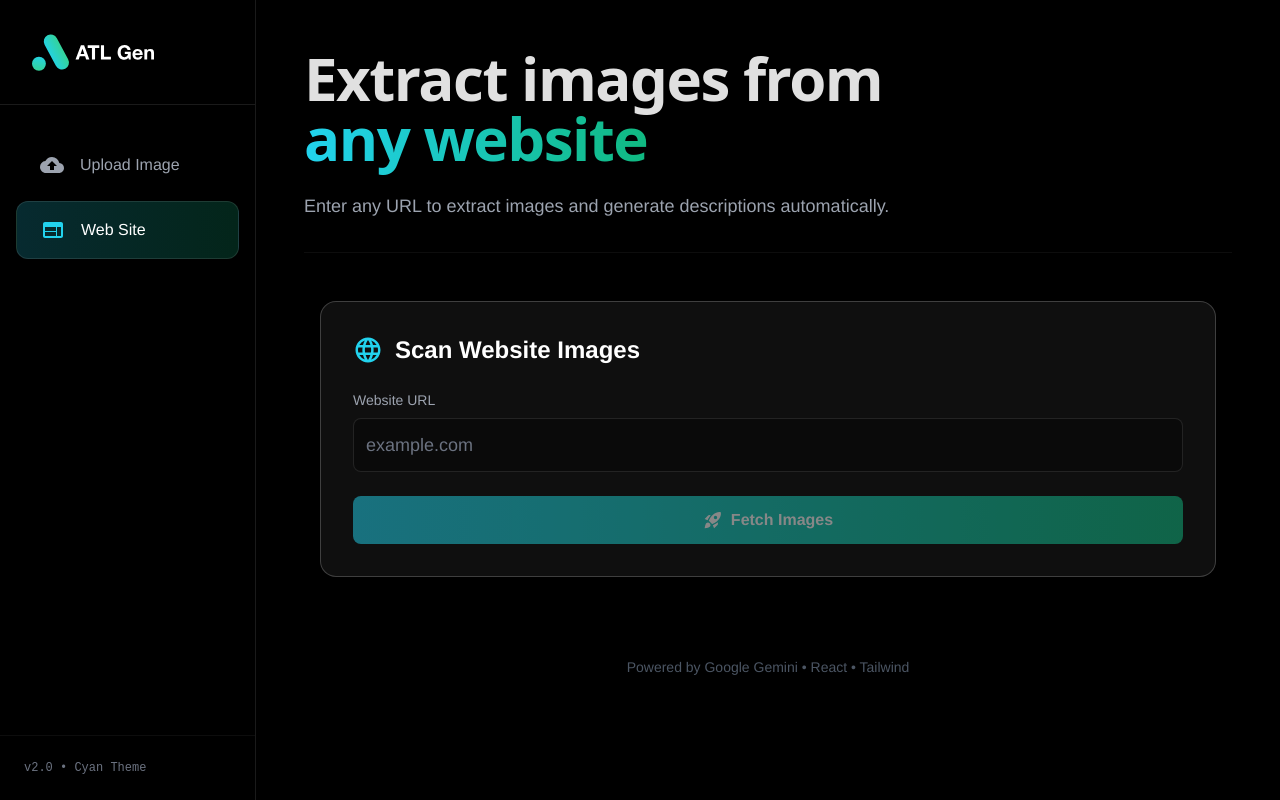
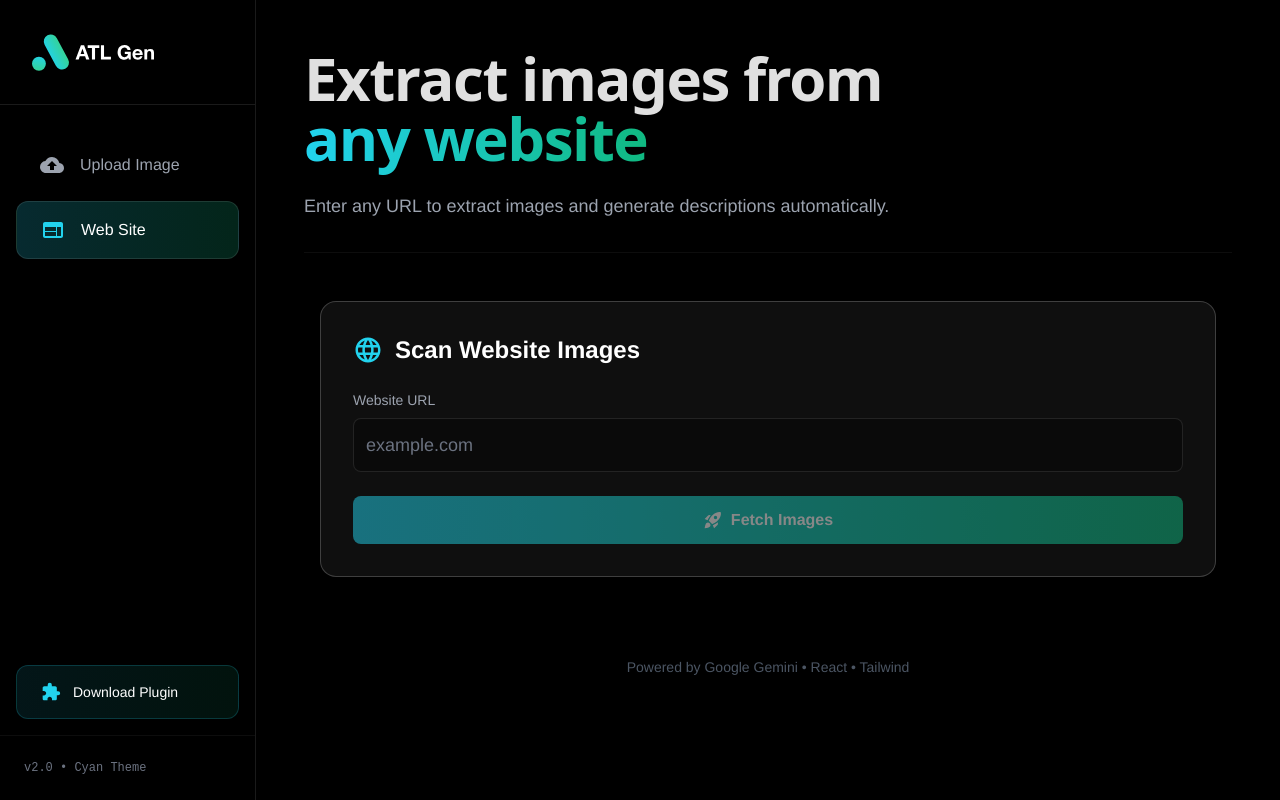
Before and after one commit to vijay8036/ALTgen, a React (Vite) app: page /website in a window 1280 px wide. Built offline with nearby package versions, Linux system fonts and the light colour scheme.

Commit message:
Add Download Plugin link to sidebar
- Added Download Plugin link at bottom of sidebar navigation
- Styled with gradient background and WordPress icon
- Includes hover effects and smooth transitions
- Links to /download page for WordPress plugin download

```diff
--- a/src/components/Sidebar.jsx
+++ b/src/components/Sidebar.jsx
@@ -1,6 +1,6 @@
 import React, { useState } from 'react';
 import { NavLink } from 'react-router-dom';
-import { MdCloudUpload, MdWeb, MdMenu, MdClose } from 'react-icons/md';
+import { MdCloudUpload, MdWeb, MdMenu, MdClose, MdExtension } from 'react-icons/md';
 
 const Sidebar = () => {
     const [isMobileMenuOpen, setIsMobileMenuOpen] = useState(false);
@@ -70,6 +70,17 @@ const Sidebar = () => {
                     ))}
                 </nav>
 
+                {/* Download Plugin Link */}
+                <div className="px-4 pb-4">
+                    <NavLink
+                        to="/download"
+                        onClick={() => setIsMobileMenuOpen(false)}
+                        className="w-full flex items-center gap-3 px-6 py-4 rounded-xl transition-all duration-300 font-medium bg-gradient-to-r from-candy-btn-start/10 to-candy-btn-end/10 border border-candy-btn-start/20 text-white hover:from-candy-btn-start/20 hover:to-candy-btn-end/20 hover:border-candy-btn-start/40 group"
+                    >
+                        <MdExtension className="text-xl text-candy-btn-start group-hover:scale-110 transition-transform" />
+                        <span className="text-sm">Download Plugin</span>
+                    </NavLink>
+                </div>
 
                 <div className="p-6 border-t border-white/5 text-xs text-gray-500 font-mono">
                     v2.0 • Cyan Theme
```
